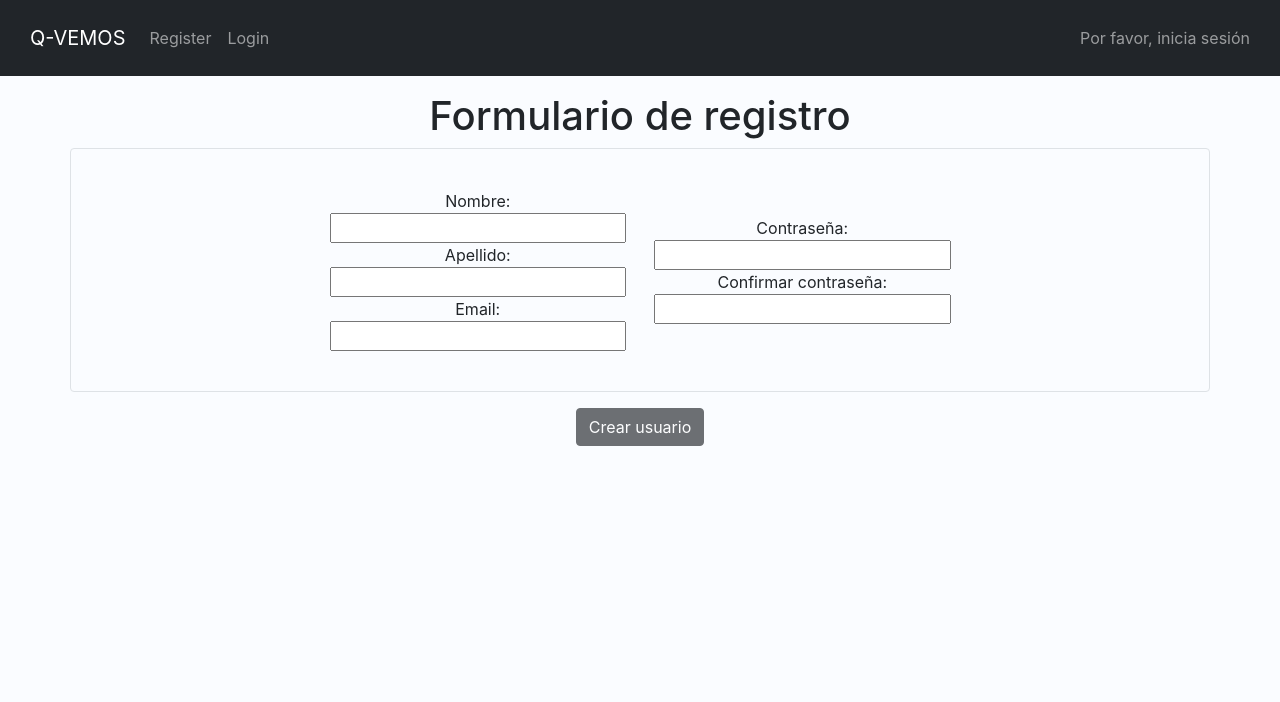
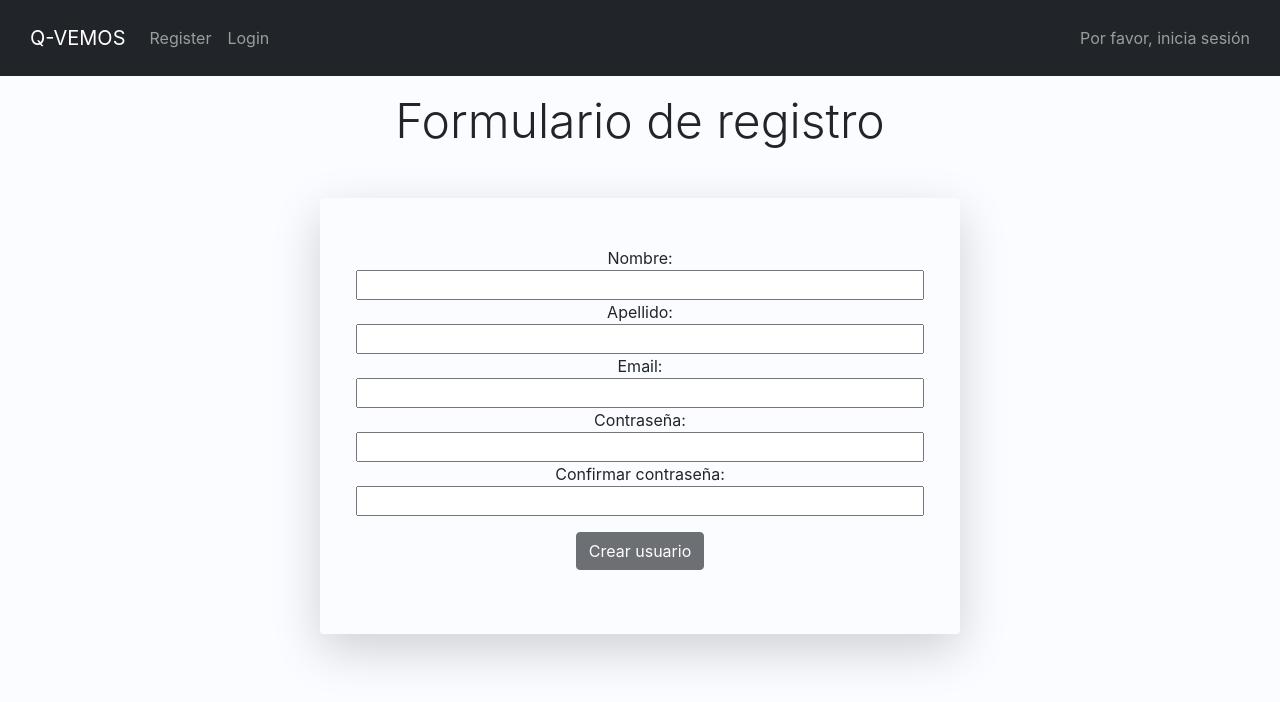
Before and after one commit to josemnaranjo/proyecto_qvemos_2, a React (Create React App) app in the folder Q-VES/client/: page /register in a window 1280 px wide. Shown: the top 702 px of the page. Built offline with nearby package versions, Linux system fonts and the light colour scheme.

Commit message:
Diseño formulario de registro

```diff
--- a/Q-VES/client/src/components/RegisterForm.jsx
+++ b/Q-VES/client/src/components/RegisterForm.jsx
@@ -33,7 +33,7 @@ const RegisterForm = (props) => {
     })
     return (
         <div>
-        <h1 className='mt-3'>Formulario de registro</h1>
+        <h1 className='display-5 mt-3'>Formulario de registro</h1>
         <Formik
             initialValues={{
                 firstName:firstName,
@@ -46,10 +46,11 @@ const RegisterForm = (props) => {
             onSubmit={values=>onSubmitProp(values)}
             enableReinitialize
             >
-            {({errors,touched,values})=>(
+            {({errors,touched})=>(
                 <Form>
-                    <div className= 'container d-flex justify-content-center align-items-center p-4 border rounded'>
-                        <div className='m-3 w-25'>
+                    <div className= 'container w-50 mt-5 shadow-lg p-5 mb-5 rounded'>
+
+                        <div className='align-self-center'>
                             <div className='row'>
                                 <label htmlFor='firstName'>Nombre:</label>
                                 <Field id='firstName' type='text' name='firstName'/>
@@ -67,9 +68,7 @@ const RegisterForm = (props) => {
                                 <Field id='email' type='text' name='email'/>
                                 {errors.email && touched.email ? <p>{errors.email}</p>:null}
                             </div>
-                        </div>
 
-                        <div className='m-3 w-25'>
                             <div className='row'>
                                 <label htmlFor='password'>Contraseña:</label>
                                 <Field id='password' type='password' name='password'/>
@@ -81,9 +80,11 @@ const RegisterForm = (props) => {
                                 <Field id='confirmPassword' type='password' name='confirmPassword'/>
                                 {errors.confirmPassword && touched.confirmPassword ? <p>{errors.confirmPassword}</p>:null}
                             </div>
+
+                            <button className='btn btn-dark m-3' type='submit' disabled={Object.values(errors).length>0 || Object.values(touched).length===0}>Crear usuario</button>
                         </div>
+
                     </div>
-                    <button className='btn btn-dark m-3' type='submit' disabled={Object.values(errors).length>0 || Object.values(touched).length===0}>Crear usuario</button>
                 </Form>
             )}
         </Formik>
```
